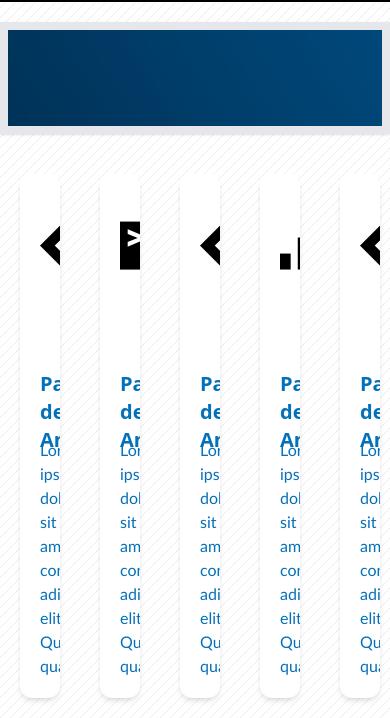
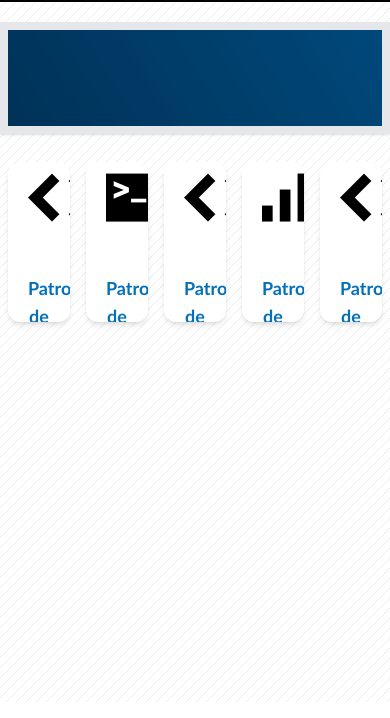
Before and after one commit to CinLo82/web-tailwind, a website: page index.html in a window 390 px wide. Shown: the part 142-860 px from the top of the page. Drawn offline with Linux system fonts and the light colour scheme.

Commit message:
animaciones y responsive de tarjetas

```diff
--- a/index.html
+++ b/index.html
@@ -92,8 +92,6 @@
                         xs:mr-0
                         xs:text-center
                         md:justify-end
-
-
                     ">
                     <li class="menu-item">
                         <a href="#" class="menu-item-a" >INICIO</a>
@@ -136,7 +134,6 @@
                 bg-banner
                 bg-banner-position
                 animate-bg-banner
-
             "
         >
             <h1
@@ -168,11 +165,14 @@
             justify-between
             "
         >
-            <div class="card group">
+            <div class="
+                card
+                group
+                "
+            >
                  <span
                     class="
                         card-icon
-
                     "
                 >
                     H
@@ -186,14 +186,13 @@
                     class="
                         card-description
                     "
-                >Lorem ipsum dolor sit amet consectetur adipisicing elit. Quisquam, quas?
+                >Lorem ipsum dolor sit amet consectetur adipisicing
                 </p>
             </div>
 
             <div class="
                 card
                 group
-
                 "
             >
                 <span
@@ -212,7 +211,7 @@
                    class="
                        card-description
                    "
-               >Lorem ipsum dolor sit amet consectetur adipisicing elit. Quisquam, quas?
+               >Lorem ipsum dolor sit amet consectetur adipisicing.
                </p>
            </div>
 
@@ -232,8 +231,8 @@
                 <p
                     class="
                         card-description
-                        "
-                    >Lorem ipsum dolor sit amet consectetur adipisicing elit. Quisquam, quas?
+                    "
+                    >Lorem ipsum dolor sit amet consectetur adipisicing
                 </p>
             </div>
 
@@ -241,7 +240,7 @@
                 <span
                     class="
                         card-icon
-                        "
+                    "
                 >
                     u
                 </span>
@@ -254,7 +253,7 @@
                     class="
                         card-description
                     "
-                >Lorem ipsum dolor sit amet consectetur adipisicing elit. Quisquam, quas?
+                >Lorem ipsum dolor sit amet consectetur adipisicing
                 </p>
             </div>
             <div class="card group">
@@ -274,7 +273,7 @@
                 class="
                     card-description
                 "
-            >Lorem ipsum dolor sit amet consectetur adipisicing elit. Quisquam, quas?
+            >Lorem ipsum dolor sit amet consectetur adipisicing
             </p>
         </div>
 
--- a/src/styles.css
+++ b/src/styles.css
@@ -82,6 +82,7 @@
             flex-1
             bg-white
             shadow-md
+            h-80
             border-gray-200
             rounded-xl
             m-5
@@ -93,6 +94,12 @@
             duration-300
             hover:bg-black
 
+            xs:m-2
+            xs:h-40
+            md:h-40
+            md:m-2
+            lg:h-80
+            lg:m-5
     }
 
     .card-icon{
@@ -108,16 +115,24 @@
             transition
             duration-300
             group-hover:text-azul-claro
-            group-hover:text-7xl
+            group-hover:animate-show-card-icon
+            transform
+            group-hover:scale-150
 
+            xs:mt-3
+            xs:h-20
+            md:mt-5
+            md:h-20
+            lg:mt-12
+            lg:h-32
     }
 
     .card-category{
+        font-family: 'Trebuchet MS';
         @apply
             w-full
-            h-12
             text-center
-            text-xl
+            text-lg
             font-bold
             text-azul-oscuro
             transition
@@ -125,6 +140,15 @@
             mt-5
             mb-5
             group-hover:text-white
+            group-hover:animate-show-card-category
+
+            md:text-base
+            md:h-6
+            md:mt-0
+            lg:mt-5
+            lg:h-12
+            lg:text-xl;
+
     }
 
     .card-description{
@@ -134,10 +158,16 @@
             text-azul-oscuro
             transition
             duration-300
-            text-base
+            text-sm
             mt-5
             mb-5
             group-hover:text-white
+            group-hover:animate-show-card-des
+            md:hidden
+
+            lg:block
+            lg:text-base
+            lg:mt-5;
 
     }
 
--- a/tailwind.config.js
+++ b/tailwind.config.js
@@ -26,6 +26,9 @@ module.exports = {
                 'from-right': 'fromRight 300ms linear',
                 'bg-banner': 'backBanner 10s linear',
                 'text-banner': 'showBannerText 10s linear',
+                'show-card-icon': 'showCardIcon 300ms linear',
+                'show-card-category': 'showCardCategory 400ms linear',
+                'show-card-des': 'showCardDes 500ms linear',
             },
             keyframes: {
                 fromBellow: {
@@ -62,7 +65,20 @@ module.exports = {
                         color: 'white',
                         opacity: '1'
                     },
-                }
+                },
+                showCardIcon: {
+                    'from': { transform: 'translateY(-200%)' },
+                    'to': { transform: 'translateY(0%)' },
+                },
+                showCardCategory: {
+                    'from': { transform: 'translateY(-300%)' },
+                    'to': { transform: 'translateY(0%)' },
+                },
+                showCardDes: {
+                    'from': { transform: 'translateX(-300%)' },
+                    'to': { transform: 'translateX(0%)' },
+                },
+
             },
         },
     },
@@ -70,6 +86,9 @@ module.exports = {
         animation: ['responsive', 'hover', 'group-hover'],
         animate:['responsive', 'hover', 'group-hover'],
         fontSize:['responsive', 'hover', 'group-hover'],
+        scale:['responsive', 'hover', 'group-hover'],
+        padding:['responsive', 'hover', 'group-hover'],
+        margin:['responsive', 'hover', 'group-hover'],
     },
     plugins: [],
 }
```
Also changed, not shown: css/styles.css.
